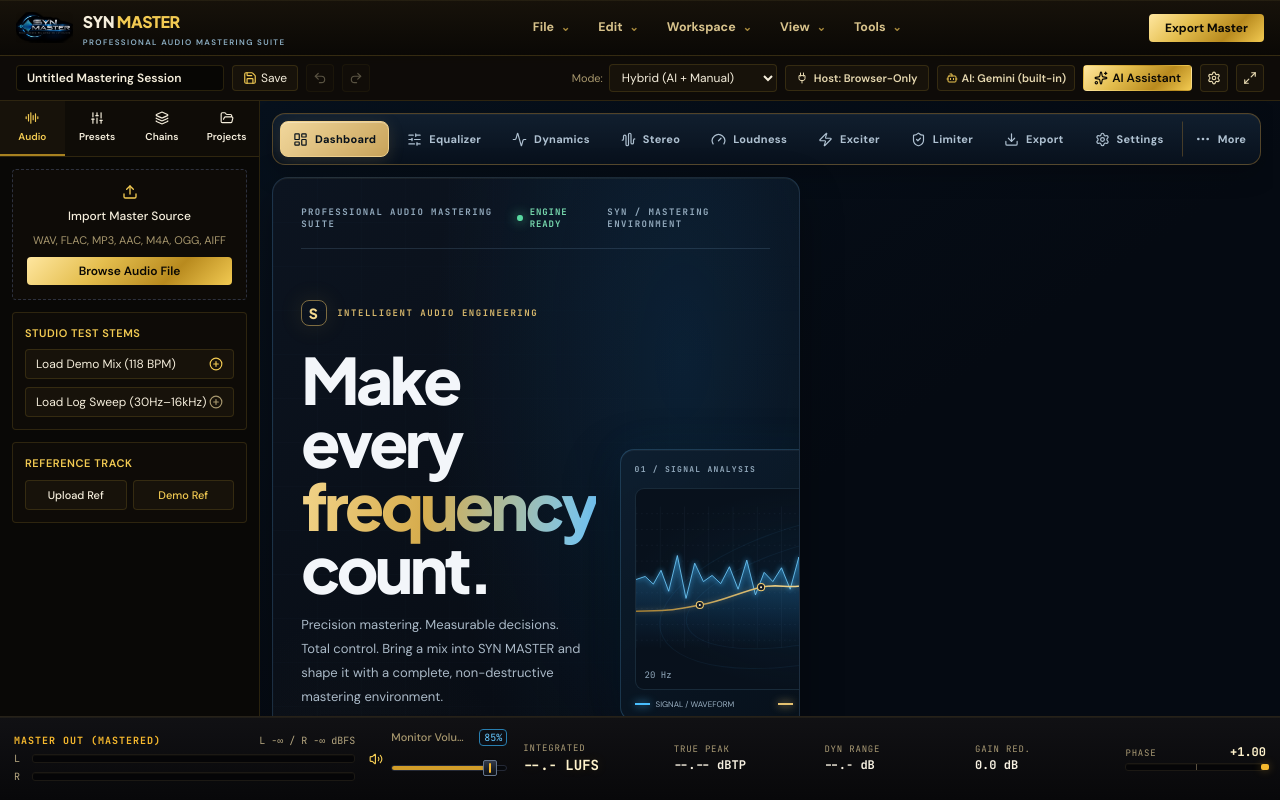
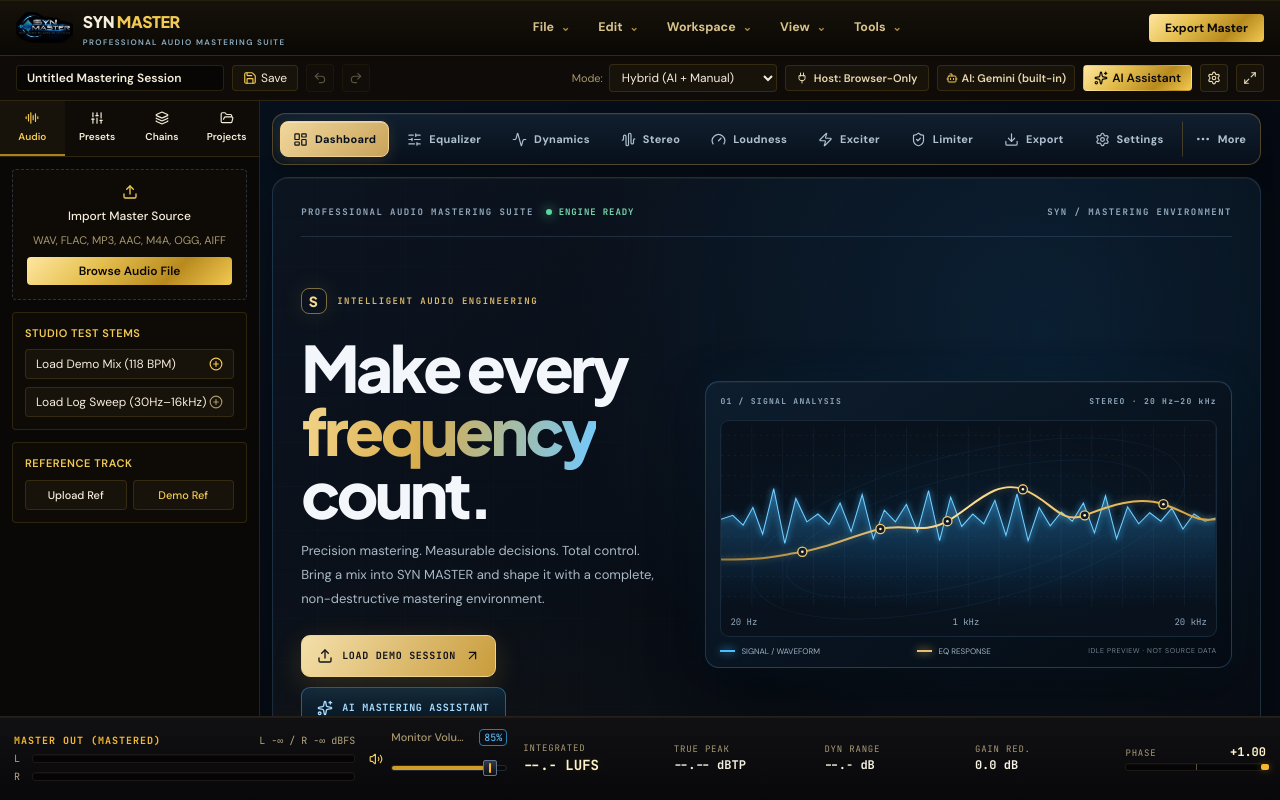
Before and after one commit to LILSYNNOFFICIAL/SYN-MASTER, a React (Vite) app: page / in a window 1280 px wide. Built offline with nearby package versions, Linux system fonts and the light colour scheme.

Commit message:
Make desktop dashboard fill the complete mastering workspace

```diff
--- a/src/index.css
+++ b/src/index.css
@@ -1189,3 +1189,8 @@ body { background: radial-gradient(ellipse at 52% -20%, rgba(25,74,111,.18), tra
 @media(max-width:1100px){.syn-dashboard-hero{grid-template-columns:1fr}.syn-dashboard-copy{max-width:760px}.syn-dashboard-visual{max-width:none}.syn-dashboard-metrics{grid-template-columns:repeat(2,minmax(0,1fr))}}
 @media(max-width:767px){.syn-dashboard-welcome{padding:16px;border-radius:12px}.syn-dashboard-topline{align-items:flex-start}.syn-dashboard-version{display:none}.syn-dashboard-topline>div{align-items:flex-start;flex-direction:column}.syn-dashboard-hero{padding:26px 0 20px;gap:20px}.syn-dashboard-copy h1{font-size:clamp(38px,12vw,54px)}.syn-dashboard-metrics{grid-template-columns:repeat(2,minmax(0,1fr))}.syn-dashboard-workflow{display:grid;grid-template-columns:1fr 1fr}.syn-dashboard-workflow>i{display:none}.syn-dashboard-section-title span:last-child{display:none}.syn-dashboard-utility{align-items:flex-start;flex-direction:column}.syn-ai-hero,.syn-ai-hero-compact{grid-template-columns:1fr}.syn-ai-orb{width:145px;height:145px}.syn-ai-empty-grid{grid-template-columns:1fr}.syn-ai-pipeline{gap:5px}.syn-ai-pipeline>i{flex-basis:8px}.syn-ai-pipeline>div{grid-template-columns:1fr;gap:4px}.syn-ai-pipeline>div>span{grid-row:auto}.syn-ai-pipeline small{display:none}.syn-ai-mini-visual{display:none}}
 @media(prefers-reduced-motion:reduce){.syn-ai-state i.is-running{animation:none}.syn-dashboard-primary,.syn-dashboard-secondary{transition:none}}
+
+/* The no-track desktop cockpit spans both mastering lanes instead of leaving a dead column. */
+.syn-daw-main > .syn-dashboard-welcome { grid-column: 1 / -1; }
+.syn-dashboard-workflow > div { grid-template-columns: 24px 20px minmax(0,1fr); }
+.syn-dashboard-workflow > div > b,.syn-dashboard-workflow > div > svg { grid-row: 1 / span 2; }
```
